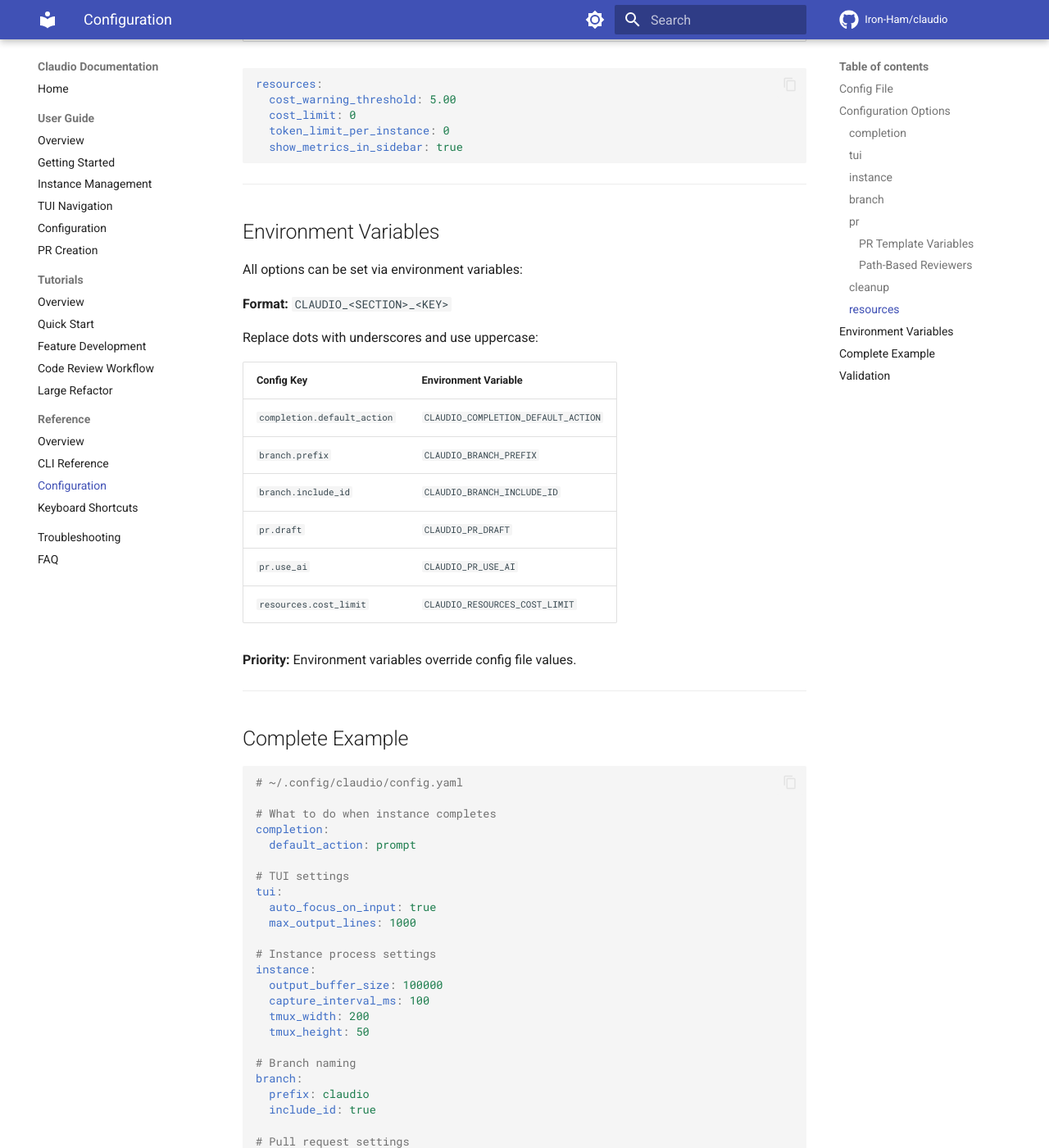
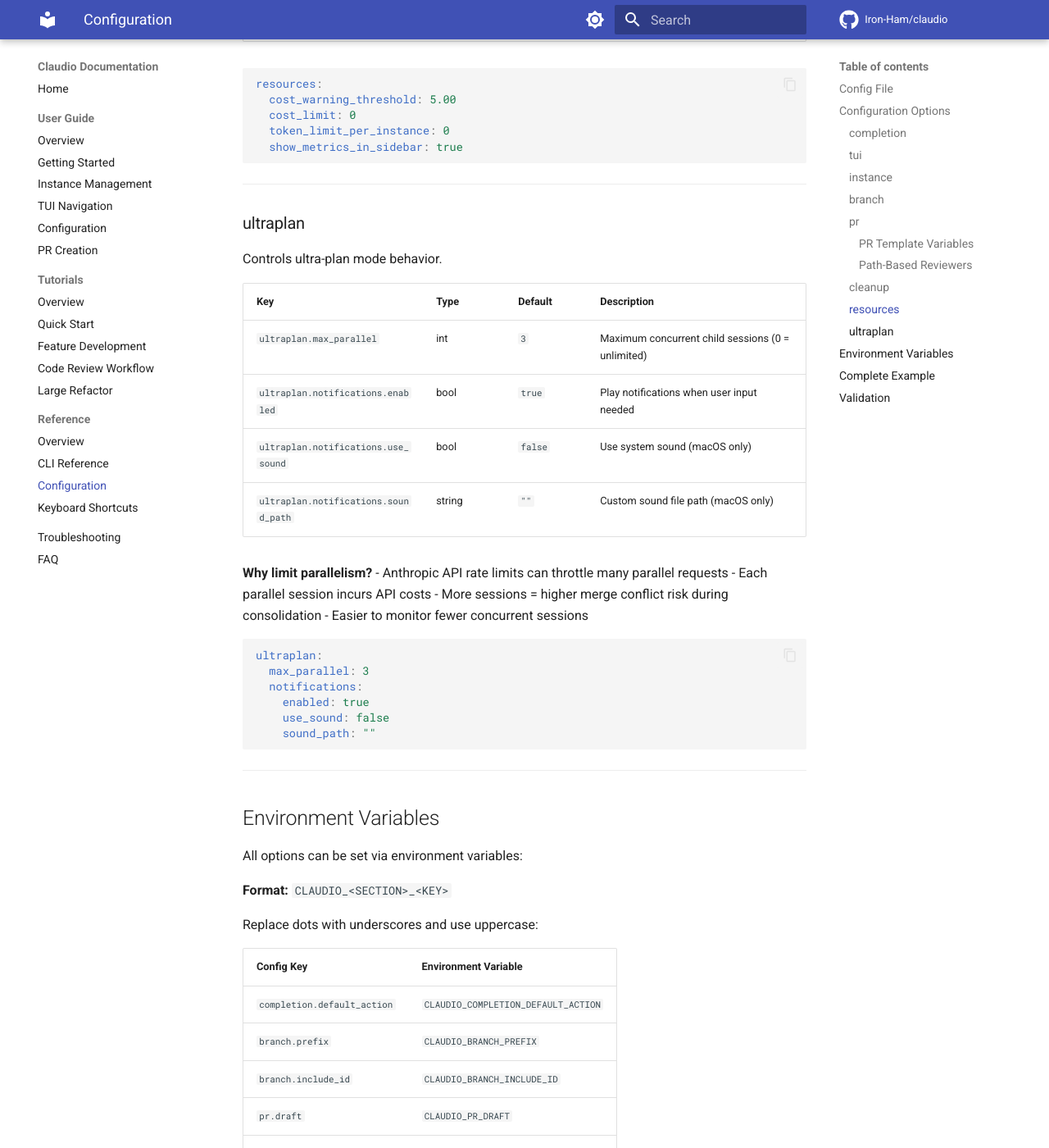
Before and after one commit to Iron-Ham/claudio, an MkDocs documentation site: the page built from docs/reference/configuration.md, in a window 1280 px wide and 1400 px high, scrolled down 5179 px. Shown: the whole window at 82% size. Built offline with MkDocs 1.6.1 and Material for MkDocs 9.7.7, drawn with Linux system fonts in a browser that asks for light colours; comment, search, counter and statistics services are not loaded; some of the changed text lies outside the part shown.

Commit message:
feat(ultraplan): add max_parallel to config file
Add ultraplan.max_parallel to the configuration file, allowing users
to configure the maximum concurrent child sessions without using CLI
flags. Setting the value to 0 means unlimited parallelism.

- Add MaxParallel field to UltraplanConfig in config.go
- Update coordinator to treat MaxParallel <= 0 as unlimited
- CLI flag --max-parallel overrides config when explicitly set
- Add documentation for new config option
- Add tests for ultraplan config defaults

````diff
--- a/docs/reference/configuration.md
+++ b/docs/reference/configuration.md
@@ -208,6 +208,34 @@ resources:
 
 ---
 
+### ultraplan
+
+Controls ultra-plan mode behavior.
+
+| Key | Type | Default | Description |
+|-----|------|---------|-------------|
+| `ultraplan.max_parallel` | int | `3` | Maximum concurrent child sessions (0 = unlimited) |
+| `ultraplan.notifications.enabled` | bool | `true` | Play notifications when user input needed |
+| `ultraplan.notifications.use_sound` | bool | `false` | Use system sound (macOS only) |
+| `ultraplan.notifications.sound_path` | string | `""` | Custom sound file path (macOS only) |
+
+**Why limit parallelism?**
+- Anthropic API rate limits can throttle many parallel requests
+- Each parallel session incurs API costs
+- More sessions = higher merge conflict risk during consolidation
+- Easier to monitor fewer concurrent sessions
+
+```yaml
+ultraplan:
+  max_parallel: 3
+  notifications:
+    enabled: true
+    use_sound: false
+    sound_path: ""
+```
+
+---
+
 ## Environment Variables
 
 All options can be set via environment variables:
@@ -224,6 +252,7 @@ Replace dots with underscores and use uppercase:
 | `pr.draft` | `CLAUDIO_PR_DRAFT` |
 | `pr.use_ai` | `CLAUDIO_PR_USE_AI` |
 | `resources.cost_limit` | `CLAUDIO_RESOURCES_COST_LIMIT` |
+| `ultraplan.max_parallel` | `CLAUDIO_ULTRAPLAN_MAX_PARALLEL` |
 
 **Priority:** Environment variables override config file values.
 
@@ -280,6 +309,13 @@ resources:
   cost_limit: 0
   token_limit_per_instance: 0
   show_metrics_in_sidebar: true
+
+# Ultra-plan settings
+ultraplan:
+  max_parallel: 3
+  notifications:
+    enabled: true
+    use_sound: false
 ```
 
 ---
````
Also changed, not shown: docs/guide/ultra-plan.md (+1 -1 lines), 4 other files.
